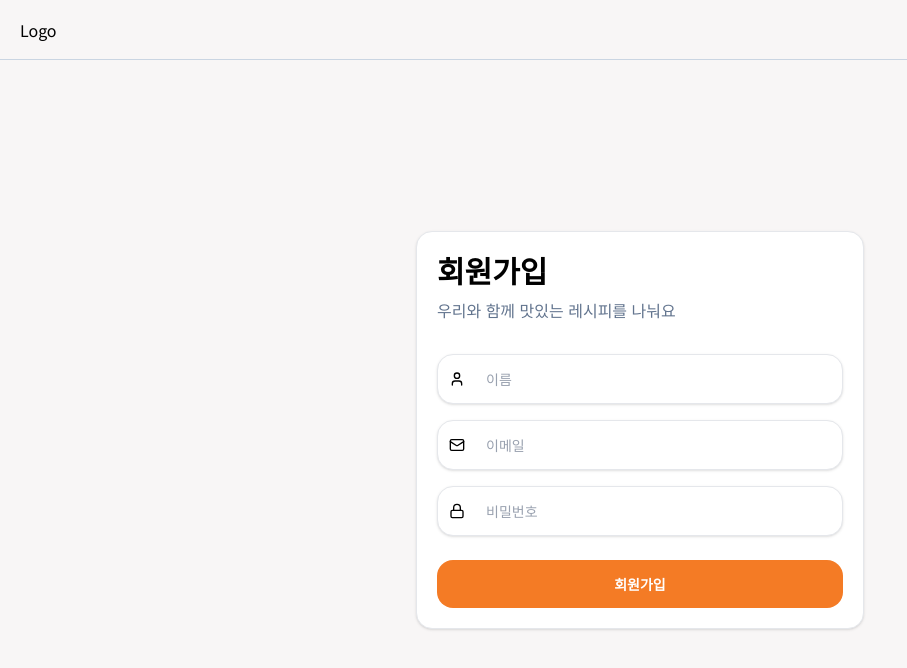
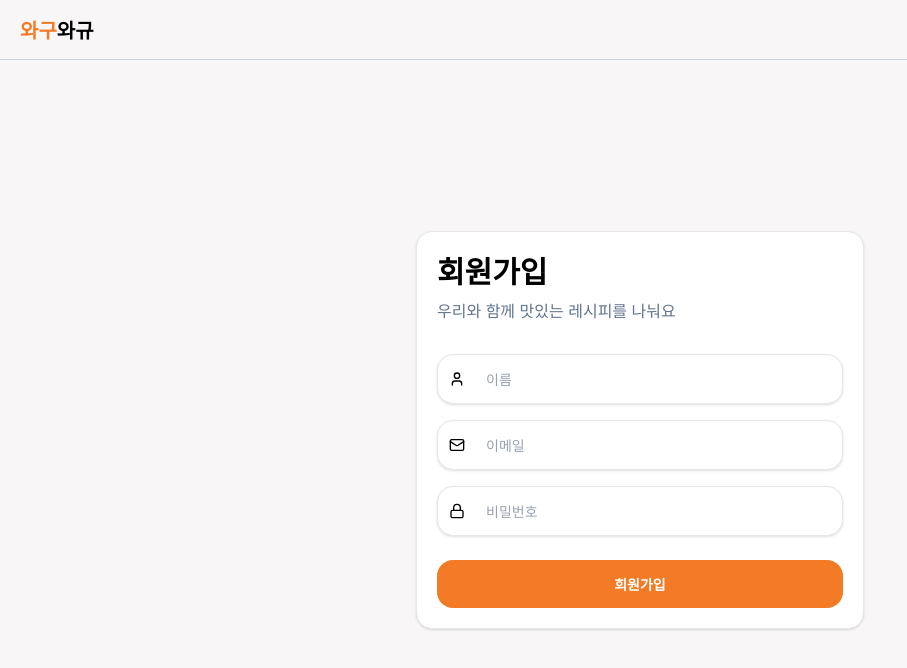
Before and after one commit to dango0812/menu-recommender, a Next.js app: page /sign-up in a window 1280 px wide. Shown: the top 668 px of the page, without its empty margins (0-907 px from the left). Built offline with nearby package versions, Linux system fonts and the light colour scheme; no server answers.

Commit message:
feat: SimpleHeader 로고 이미지 대체 Text 임시 추가

```diff
--- a/components/layout/simple-header.tsx
+++ b/components/layout/simple-header.tsx
@@ -2,7 +2,7 @@ import type { ReactNode } from 'react';
 
 import { cn } from '@/lib/tailwind-merge';
 
-import { Flex } from '../ui';
+import { Flex, Text } from '../ui';
 
 interface SimpleHeaderProps {
   className?: string;
@@ -23,7 +23,15 @@ export function SimpleHeader({ className, rightContent }: SimpleHeaderProps) {
   return (
     <header className={cn('h-15 w-full border-b border-slate-300 bg-background px-5', className)}>
       <Flex alignItems="center" justifyContent="space-between" className="h-full">
-        <div>Logo</div>
+        {/* 로고 이미지로 대체 */}
+        <Flex alignItems="center">
+          <Text as="span" className="text-xl font-bold text-primary">
+            와구
+          </Text>
+          <Text as="span" className="text-xl font-bold text-black">
+            와규
+          </Text>
+        </Flex>
 
         {rightContent}
       </Flex>
```
